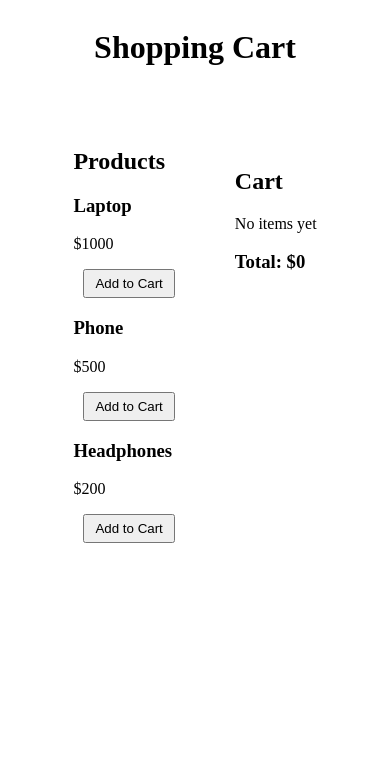
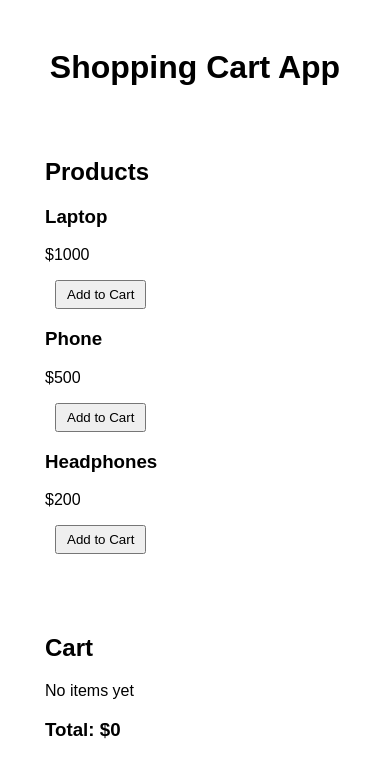
Before and after one commit to friscocode99/shopping-cart-app, a React (Vite) app: page / in a window 390 px wide. Shown: the top 778 px of the page. Built offline with nearby package versions, Linux system fonts and the light colour scheme.

Commit message:
Seventh Commit - app.css/app.jsx(responsive)

```diff
--- a/src/App.css
+++ b/src/App.css
@@ -1,22 +1,42 @@
+/* App container */
 .app {
+  min-height: 100vh;
   display: flex;
-  flex-direction: column;
+  flex-direction: column;      /* default: vertical stacking */
   align-items: center;
-  gap: 40px;
+  padding: 20px;
+  gap: 30px;
+  font-family: Arial, sans-serif;
 }
 
+/* Horizontal content row */
 .content {
   display: flex;
-  gap: 60px;
+  gap: 50px;                  /* space between Products & Cart */
+  justify-content: center;
+  align-items: flex-start;
+  width: 100%;
+  max-width: 1200px;          /* keep content contained */
 }
 
+/* Card styling */
+.content > div {
+  flex: 1;                     /* equal width for ProductList & Cart */
+  min-width: 300px;            /* prevent too small on desktop */
+}
 
-
-
-
-
+/* Buttons */
 button {
   margin-left: 10px;
   padding: 5px 10px;
   cursor: pointer;
 }
+
+/* Responsive layout for small screens */
+@media (max-width: 768px) {
+  .content {
+    flex-direction: column;    /* stack Products & Cart vertically */
+    gap: 30px;
+    align-items: center;
+  }
+}
--- a/src/App.jsx
+++ b/src/App.jsx
@@ -7,14 +7,12 @@ function App() {
   return (
     <CartProvider>
       <div className="app">
-  <h1>Shopping Cart</h1>
-
-  <div className="content">
-    <ProductList />
-    <Cart />
-  </div>
-</div>
-
+        <h1>Shopping Cart App</h1>
+        <div className="content">
+          <ProductList />
+          <Cart />
+        </div>
+      </div>
     </CartProvider>
   );
 }
```
Also changed, not shown: 1 other file (tests, documents, lock files or other folders).
